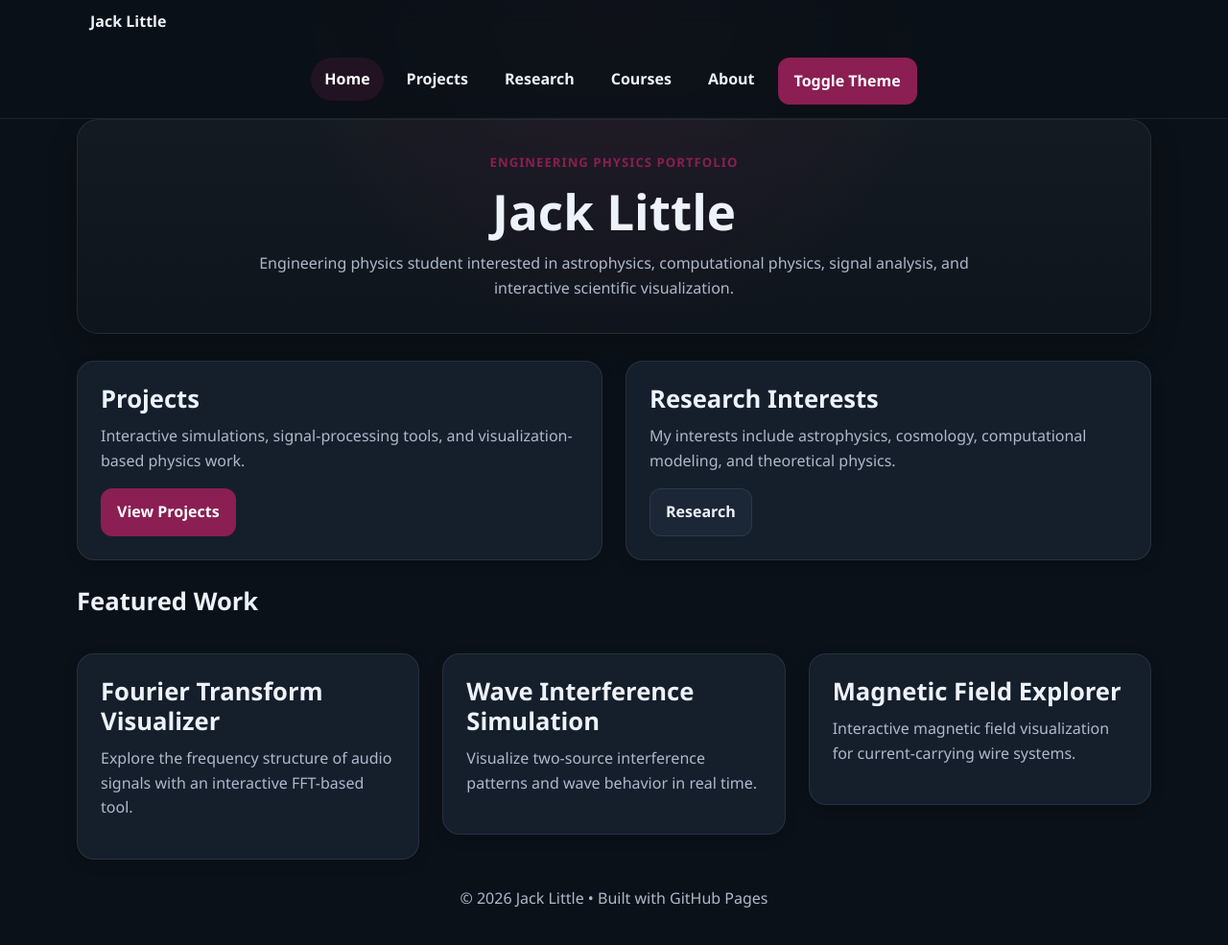
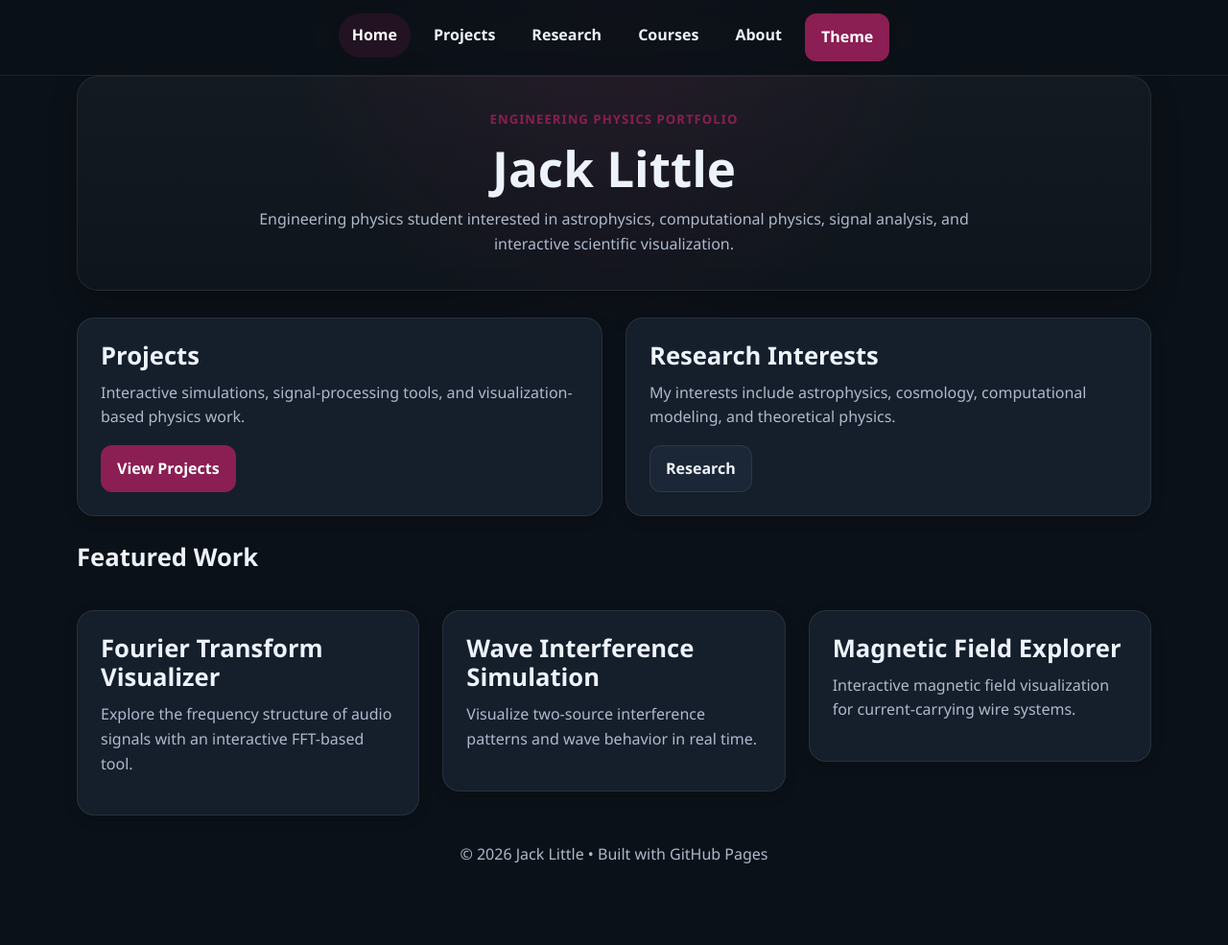
Before and after one commit to jacklittle4/jacklittle4.github.io, a Jekyll site: the page built from index.html, in a window 1280 px wide and 1005 px high. Shown: the top 985 px of the window at 96% size. Built offline with Jekyll 4.4.1, drawn with Linux system fonts in a browser that asks for light colours.

Commit message:
Update nav.html

```diff
--- a/_includes/nav.html
+++ b/_includes/nav.html
@@ -1,18 +1,12 @@
 <nav class="navbar">
-  <div class="container nav-inner">
-    <a class="site-brand" href="{{ '/' | relative_url }}">Jack Little</a>
-
+  <div class="container">
     <ul class="nav-links">
       <li><a href="{{ '/' | relative_url }}" class="{% if page.url == '/' %}is-active{% endif %}">Home</a></li>
       <li><a href="{{ '/projects/' | relative_url }}" class="{% if page.url contains '/projects' or page.url == '/fourier/' or page.url == '/wave/' or page.url == '/field/' or page.url == '/blackhole_antiparticles/' %}is-active{% endif %}">Projects</a></li>
       <li><a href="{{ '/research/' | relative_url }}" class="{% if page.url == '/research/' %}is-active{% endif %}">Research</a></li>
       <li><a href="{{ '/courses/' | relative_url }}" class="{% if page.url == '/courses/' %}is-active{% endif %}">Courses</a></li>
       <li><a href="{{ '/about/' | relative_url }}" class="{% if page.url == '/about/' %}is-active{% endif %}">About</a></li>
-      <li>
-        <button class="theme-toggle" onclick="toggleTheme()" aria-label="Toggle theme">
-          Toggle Theme
-        </button>
-      </li>
+      <li><button class="theme-toggle" onclick="toggleTheme()" aria-label="Toggle theme">Theme</button></li>
     </ul>
   </div>
 </nav>
```
